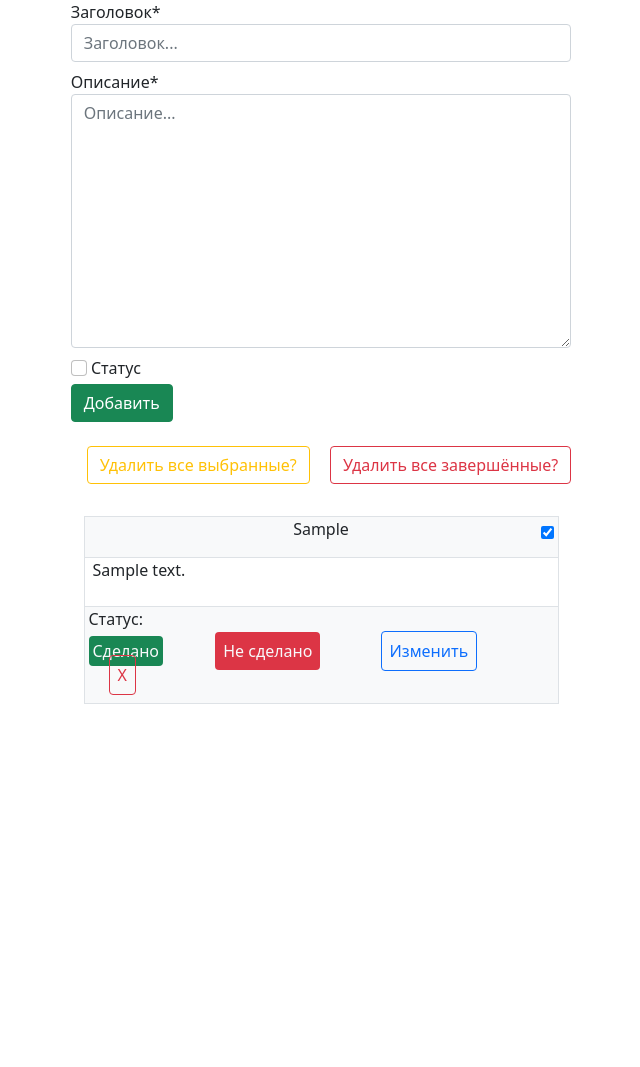
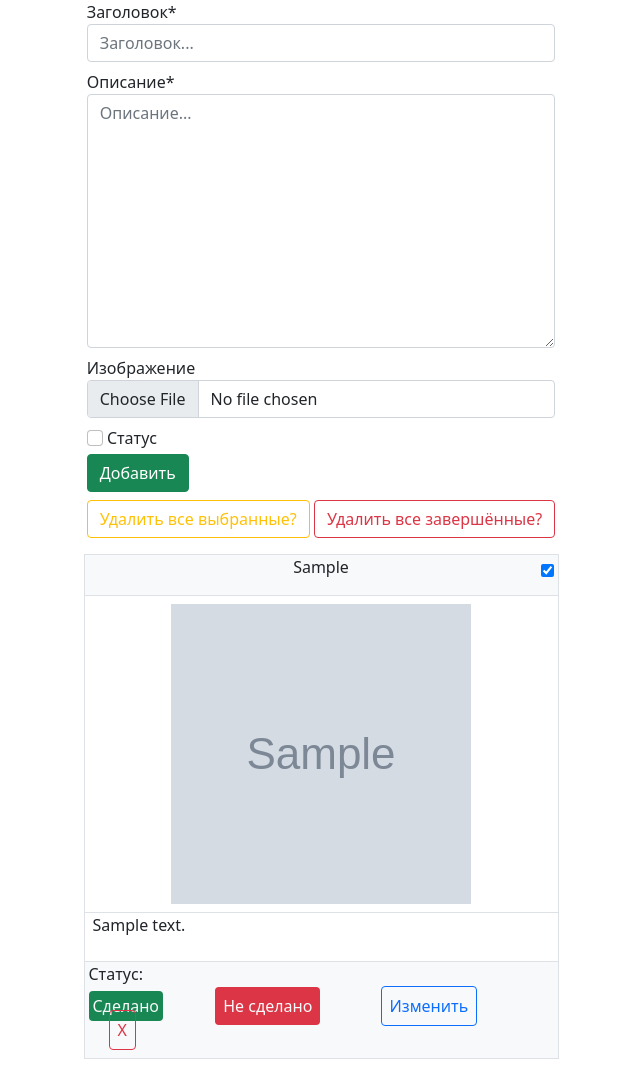
Before and after one commit to Lev2307/kidkodNotes, a Django app: page / in a window 1280 px wide. Shown: the whole page, without its empty margins (319-959 px from the left). Before the commit the page ends 704 px from the top, so only its background shows below. Run offline with Django 3.2, Linux system fonts and the light colour scheme; tables that the repository leaves empty hold one stand-in row (values such as "Sample post"); grey boxes marked "Sample" are stand-in pictures; some libraries are stand-ins or nearby versions.

Commit message:
done adding photo to note and updating it

```diff
--- a/notes/forms.py
+++ b/notes/forms.py
@@ -12,6 +12,7 @@
         self.helper.layout = Layout(
             Field('header', css_class="form-control mb-2", PlaceHolder="Заголовок..."),
             Field('body', css_class="form-control mb-2", PlaceHolder="Описание..."),
+            Field('image', css_class="form-control mb-2"),
             Field('status', css_class="form-check-input mb-2 text-info"),
             ButtonHolder (
                 Submit('create', 'Добавить', css_class='btn btn-success mb-2')
@@ -23,10 +24,12 @@
             'header',
             'body',
             'status',
+            'image'
         ]
         labels = {
             'header': 'Заголовок',
             'body': 'Описание',
+            'image': 'Изображение',
             'status': 'Статус',
         }
 
@@ -39,6 +42,7 @@
         self.helper.layout = Layout(
             Field('header', css_class="form-control mb-2", PlaceHolder="Заголовок..."),
             Field('body', css_class="form-control mb-2", PlaceHolder="Описание..."),
+            Field('image', css_class="form-control mb-2"),
             Field('status', css_class="form-check-input mb-2 text-info"),
             ButtonHolder (
                 Submit('edit', 'Изменить', css_class='btn btn-warning mb-2 fw-normal')
@@ -49,10 +53,12 @@
         fields = [
             'header',
             'body',
-            'status'
+            'status',
+            'image'
         ]
         labels = {
             'header': 'Заголовок',
             'body': 'Описание',
+            'image': 'Изображение',
             'status': 'Статус',
         }
--- a/notes/models.py
+++ b/notes/models.py
@@ -9,6 +9,7 @@
     status = models.BooleanField(default=False)
     date = models.DateTimeField(default=timezone.now)
     checkbox = models.BooleanField(default=False)
+    image = models.ImageField(upload_to="notes_images/", default='notes_images/default/default_notes.jpg', null=True, blank=True)
 
     class Meta:
         ordering = ['-date']
--- a/notes/views.py
+++ b/notes/views.py
@@ -21,12 +21,15 @@
         return context
 
     def post(self, request, *args, **kwargs):
-        form = CreateNoteModelForm(request.POST)
+        form = CreateNoteModelForm(request.POST, request.FILES)
         if form.is_valid():
             header = form.cleaned_data.get('header')
             body = form.cleaned_data.get('body')
             status = form.cleaned_data.get('status')
-            new_note = NotesModel.objects.create(header=header, body=body, status=status)
+            image = form.cleaned_data.get('image')
+            img_obj = form.instance
+            print(img_obj)
+            new_note = NotesModel.objects.create(header=header, body=body, status=status, image=image)
             new_note.save()
         return redirect('index')
 
--- a/notes_app/urls.py
+++ b/notes_app/urls.py
@@ -16,6 +16,8 @@
 from django.contrib import admin
 from django.urls import path
 from notes.views import NotesHomepageView, change_status, EditNoteView, DeleteNoteView, DeleteAllConfirmedNotesView, DeleteAllChosenNote, checkbox_delete_check
+from django.conf import settings
+from django.conf.urls.static import static
 
 urlpatterns = [
     path('admin/', admin.site.urls),
@@ -26,4 +28,4 @@
     path('delete_all_confirmed_notes/', DeleteAllConfirmedNotesView.as_view(), name="delete_allconfirmed_note"),
     path('delete_selected/', DeleteAllChosenNote.as_view()),
     path('check/<int:pk>/', checkbox_delete_check),
-]
+] + static(settings.MEDIA_URL, document_root=settings.MEDIA_ROOT)
--- a/requirements.txt
+++ b/requirements.txt
@@ -3,6 +3,7 @@
 Django==3.2
 django-crispy-forms==1.14.0
 gunicorn==20.1.0
+Pillow==9.1.0
 psycopg2-binary==2.9.3
 pytz==2022.1
 sqlparse==0.4.2
--- a/templates/base.html
+++ b/templates/base.html
@@ -1,3 +1,4 @@
+{% load static %}
 <!DOCTYPE html>
 <html lang="en">
 <head>
--- a/templates/index.html
+++ b/templates/index.html
@@ -1,5 +1,6 @@
 {% extends 'base.html' %}
 
+{% load static %}
 {% load crispy_forms_tags %}
 
 <!-- CSS only -->
@@ -11,7 +12,7 @@
         <div>
             {% crispy form %}
             {% if selected_to_delete %}
-                <a href="delete_selected/"><button type="submit" class="btn btn-outline-warning m-3">Удалить все выбранные?</button></a>
+                <a href="delete_selected/"><button type="submit" class="btn btn-outline-warning">Удалить все выбранные?</button></a>
             {% endif %}
             {% if confirmed.count > 0 %}
                 <a href="delete_all_confirmed_notes/" class="btn btn-outline-danger">Удалить все завершённые?</a>
@@ -30,6 +31,13 @@
                                     <a href="check/{{note.id}}/"><input type="checkbox" value="{{note.id}}" onclick="window.location.href='check/{{note.id}}/'"></a>
                                 {% endif %}
                             </div>
+                        </div>
+                        <div class="d-flex justify-content-center align-items-center border-bottom p-2">
+                            {% if note.image %}
+                                <img src="{{ note.image.url }}" height="300" width="300">
+                            {% else %}
+                                <img src="{% static 'media/notes_images/default/default_notes.jpg' %}" height="300" width="300">
+                            {% endif %}
                         </div>
                         <div class="pb-4">
                             <span class="fw-normal ps-2">{{ note.body }}</span>
```
Also changed, not shown: notes_app/settings.py (+8 -1 lines), notes/migrations/0005_notesmodel_image.py (added), staticbase/media/notes_images/close.png (added), staticbase/media/notes_images/correct.png (added), staticbase/media/notes_images/correct_WVDIlYB.png (added), staticbase/media/notes_images/dark_trashbin.png (added), staticbase/media/notes_images/default/default_notes.jpg (added), staticbase/media/notes_images/human.png (added), staticbase/media/notes_images/human_KiM3R4a.png (added), staticbase/media/notes_images/mini_plus.png (added), staticbase/media/notes_images/notes_icon.png (added).
